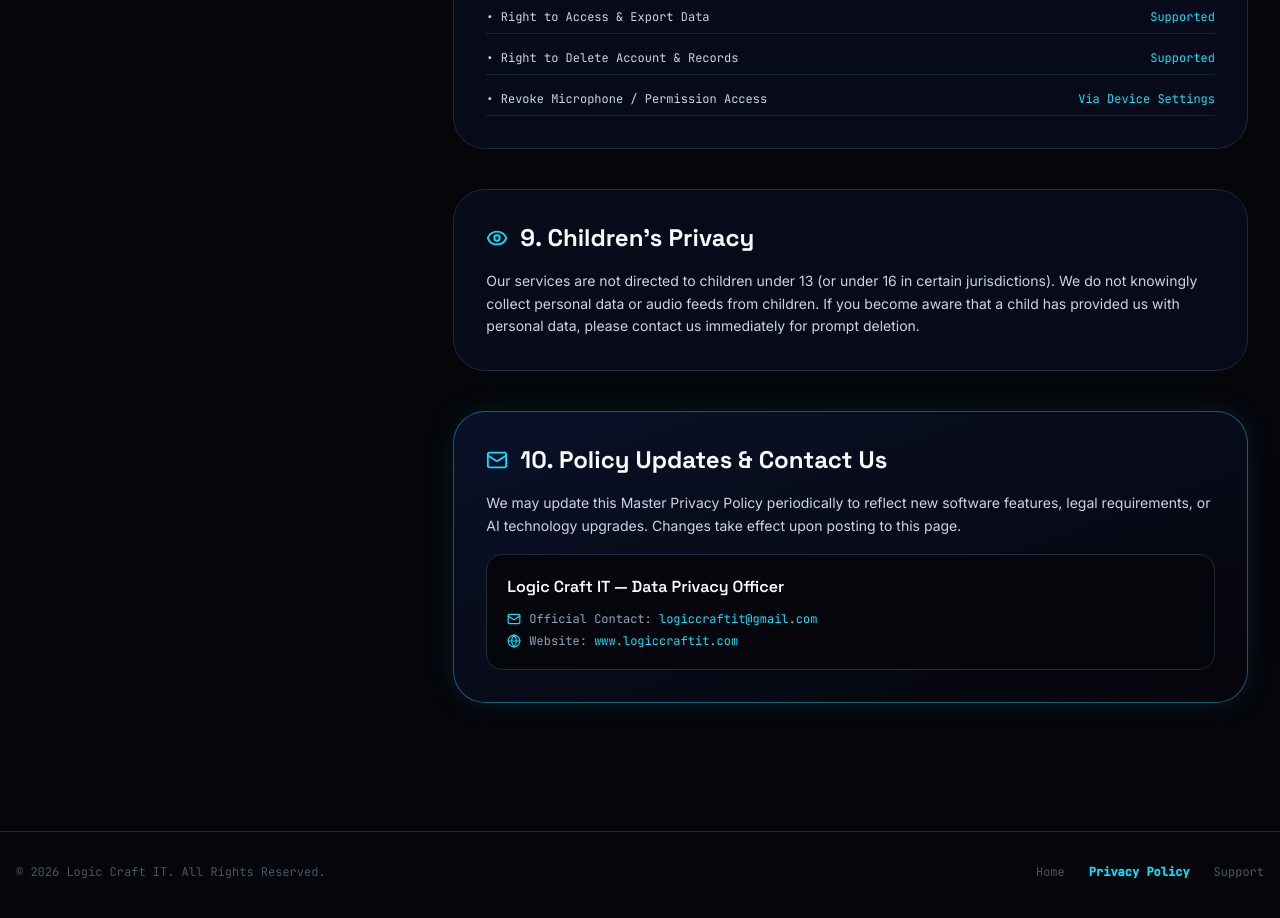
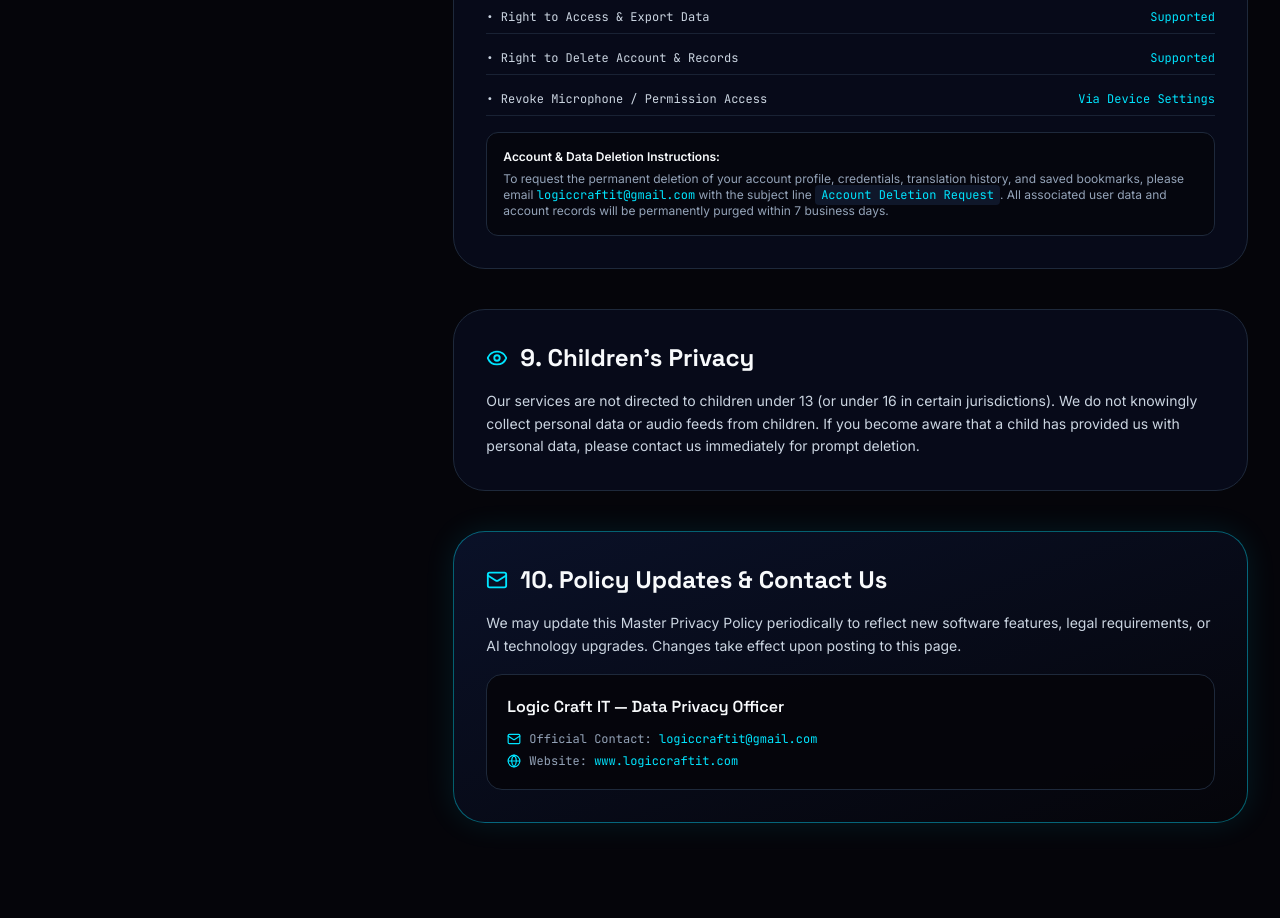
Before and after one commit to mrvenom1989-code/logiccraftit, a React (Vite) app: page /privacy in a window 1280 px wide. Shown: the part 3460-4378 px from the top of the page. Built offline with nearby package versions, Linux system fonts and the light colour scheme; no server answers.

Commit message:
feat: add explicit account deletion instructions to Privacy Policy

```diff
--- a/src/pages/PrivacyPolicyPage.jsx
+++ b/src/pages/PrivacyPolicyPage.jsx
@@ -391,6 +391,12 @@
                   <span className="text-electric-cyan">Via Device Settings</span>
                 </div>
               </div>
+              <div className="bg-void-black/70 border border-slate-800 p-4 rounded-xl font-sans text-xs text-slate-400 space-y-1.5 mt-3">
+                <strong className="text-ice-white block">Account & Data Deletion Instructions:</strong>
+                <p>
+                  To request the permanent deletion of your account profile, credentials, translation history, and saved bookmarks, please email <a href="mailto:logiccraftit@gmail.com" className="text-electric-cyan hover:underline font-mono">logiccraftit@gmail.com</a> with the subject line <code className="text-electric-cyan font-mono bg-slate-900 px-1.5 py-0.5 rounded">Account Deletion Request</code>. All associated user data and account records will be permanently purged within 7 business days.
+                </p>
+              </div>
             </section>
 
             {/* Section 9: Children's Privacy */}
```
Also changed, not shown: 2 other files (tests, documents, lock files or other folders).
